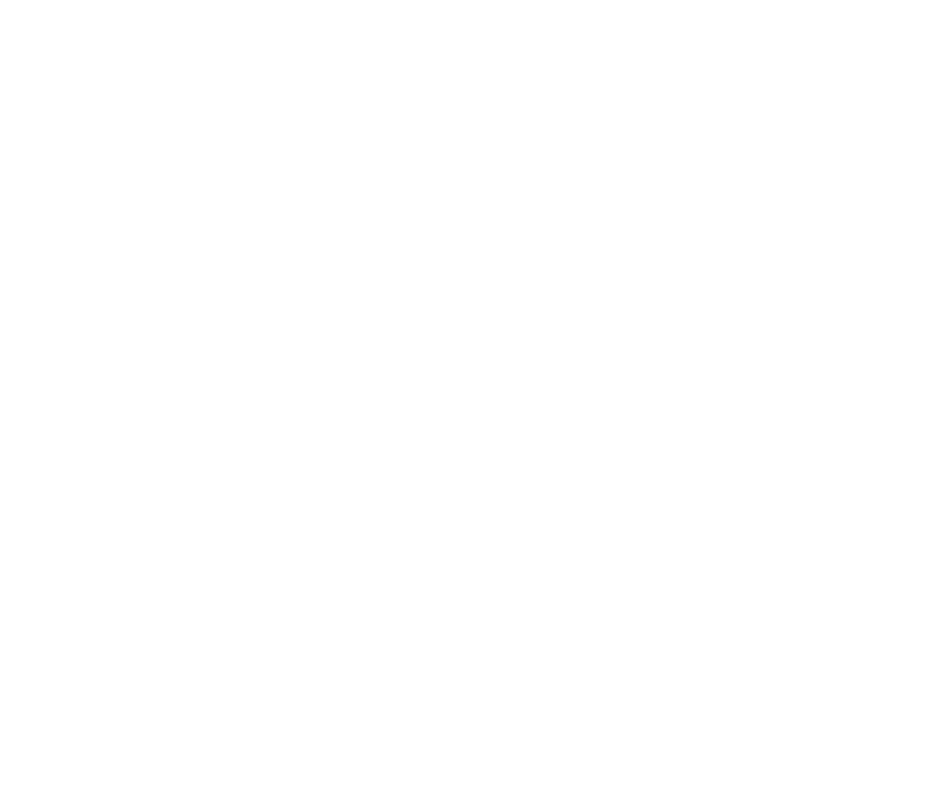
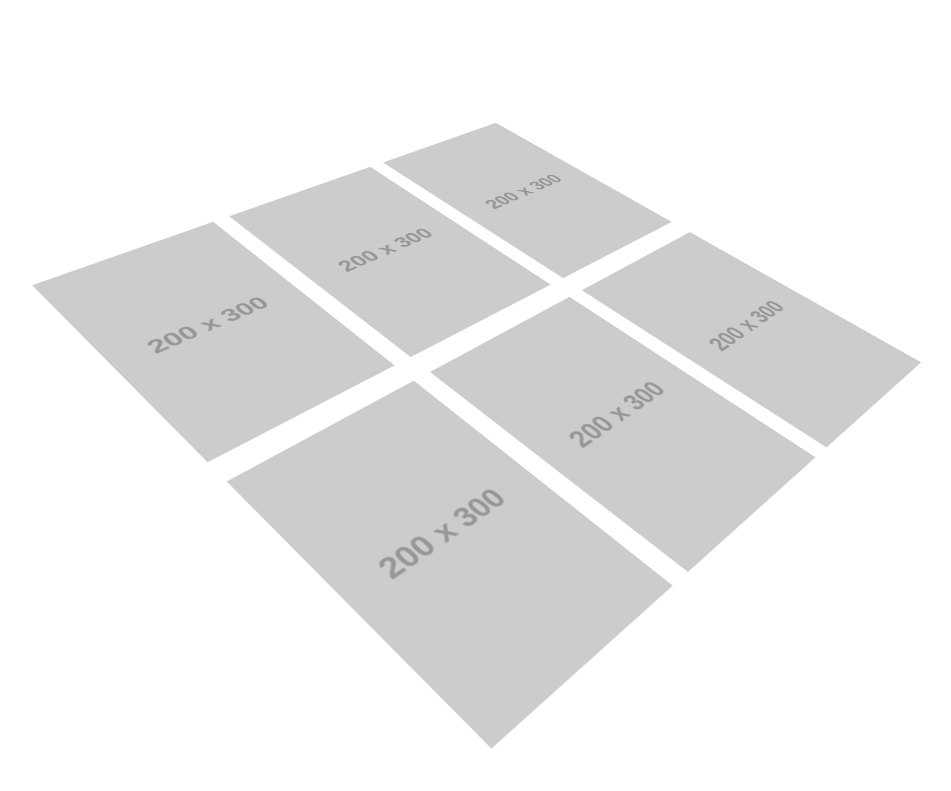
Before and after one commit to ISLOMIDDIN98/css-fichi-3, a plain HTML site: page index.html in a window 1280 px wide. Shown: the whole page, without its empty margins (143-1094 px from the left). Drawn offline with Linux system fonts and the light colour scheme; placeholder pictures from the web are drawn by us.

Commit message:
add styles html,css and js

```diff
--- a/css/styles.css
+++ b/css/styles.css
@@ -48,3 +48,37 @@ height: auto;
 .main-content{
   flex-grow: 1;
 }
+
+.section{
+  perspective: 1000px;
+}
+.wrapper{
+  display: flex;
+  justify-content: center;
+  align-items: center;
+  width: 680px;
+    margin: auto;
+  flex-wrap: wrap;
+  transition: 1s;
+  transform: rotateX(45deg) rotateZ(-45deg) rotateY(10deg);
+  transform-style: preserve-3d;
+}
+
+.wrapper-origin{
+transform: rotate(0);
+}
+
+.card{
+  width: 200px;
+margin: 10px;
+transition: 0.3s;
+}
+
+.card:hover{
+  cursor: pointer;
+  transform: translateZ(10px);
+}
+
+.img{
+
+}
--- a/index.html
+++ b/index.html
@@ -15,6 +15,17 @@
 </head>
 <body>
 
+<div class="section">
+  <div class="wrapper">
+    <div class="card"><img class="img" src="https://via.placeholder.com/200x300" alt=""></div>
+    <div class="card"><img class="img" src="https://via.placeholder.com/200x300" alt=""></div>
+    <div class="card"><img class="img" src="https://via.placeholder.com/200x300" alt=""></div>
+    <div class="card"><img class="img" src="https://via.placeholder.com/200x300" alt=""></div>
+    <div class="card"><img class="img" src="https://via.placeholder.com/200x300" alt=""></div>
+    <div class="card"><img class="img" src="https://via.placeholder.com/200x300" alt=""></div>
+  </div>
+</div>
+
 
   <script src="js/main.js"></script>
 </body>
--- a/js/main.js
+++ b/js/main.js
@@ -0,0 +1,3 @@
+$('.card').on('click',function(){
+ $('.wrapper').toggleClass('wrapper-origin');
+})
```
